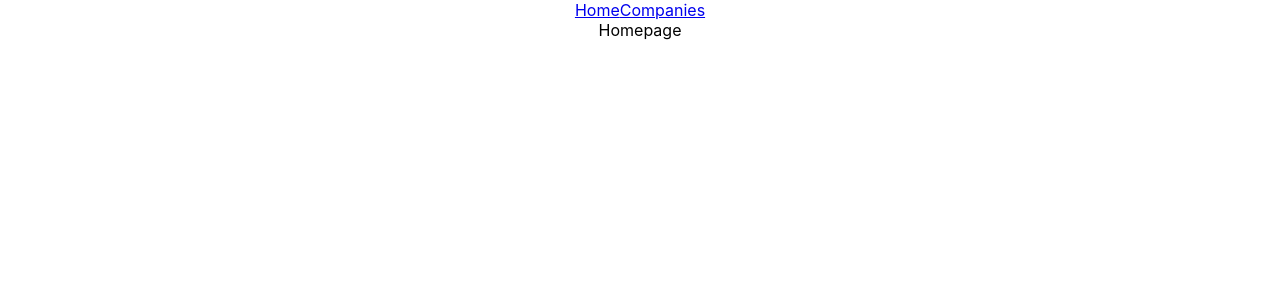
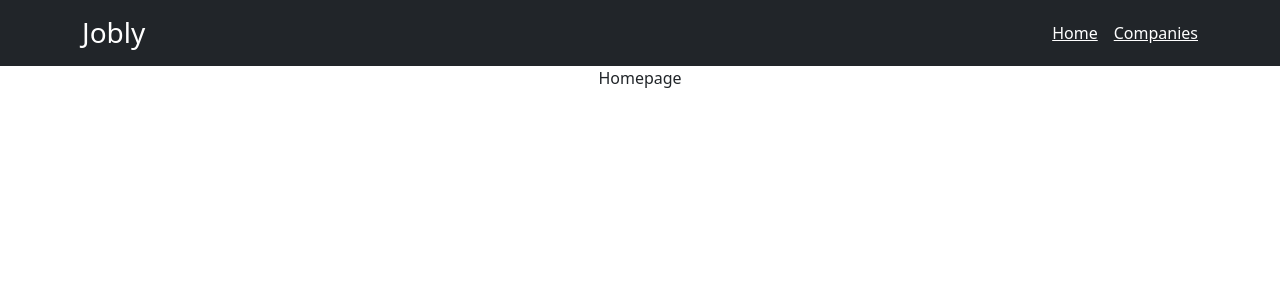
Before and after one commit to jassibacha/Jobly-Frontend, a React (Create React App) app: page /companies/1 in a window 1280 px wide. Shown: the top 300 px of the page. Built offline with nearby package versions, Linux system fonts and the light colour scheme; no server answers.

Commit message:
Add header and bootstrap

```diff
--- a/package.json
+++ b/package.json
@@ -7,6 +7,7 @@
     "@testing-library/react": "^13.4.0",
     "@testing-library/user-event": "^13.5.0",
     "axios": "^1.6.2",
+    "bootstrap": "^5.3.2",
     "react": "^18.2.0",
     "react-dom": "^18.2.0",
     "react-router-dom": "^6.19.0",
--- a/src/App.js
+++ b/src/App.js
@@ -1,5 +1,6 @@
 import React from 'react';
 import AppRoutes from './routes/Routes';
+import 'bootstrap/dist/css/bootstrap.min.css';
 import './App.css';
 
 function App() {
--- /dev/null
+++ b/src/header/Header.js
@@ -0,0 +1,17 @@
+import React from 'react';
+import Navigation from '../routes/Navigation';
+
+function Header() {
+    return (
+        <header className="bg-dark text-white py-3">
+            <div className="container">
+                <div className="d-flex align-items-center justify-content-between">
+                    <h1 className="h3 mb-0">Jobly</h1>
+                    <Navigation />
+                </div>
+            </div>
+        </header>
+    );
+}
+
+export default Header;
--- a/src/routes/Navigation.js
+++ b/src/routes/Navigation.js
@@ -1,11 +1,15 @@
 import React from 'react';
-import { Link } from 'react-router-dom';
+import { Link, NavLink } from 'react-router-dom';
 
 export default function Navigation() {
     return (
         <nav>
-            <Link to="/">Home</Link>
-            <Link to="/companies">Companies</Link>
+            <NavLink className="text-white me-3" to="/">
+                Home
+            </NavLink>
+            <NavLink className="text-white" to="/companies">
+                Companies
+            </NavLink>
         </nav>
     );
 }
--- a/src/routes/Routes.js
+++ b/src/routes/Routes.js
@@ -1,13 +1,13 @@
 import React from 'react';
 import { BrowserRouter as Router, Route, Routes } from 'react-router-dom';
 import CompanyList from '../companies/CompanyList';
+import Header from '../header/Header';
 import Homepage from '../homepage/Homepage';
-import Navigation from './Navigation';
 
 function AppRoutes() {
     return (
         <Router>
-            <Navigation />
+            <Header />
             <Routes>
                 <Route path="/" element={<Homepage />} />
                 <Route path="/companies" element={<CompanyList />} />
```
Also changed, not shown: 1 other file (tests, documents, lock files or other folders).
